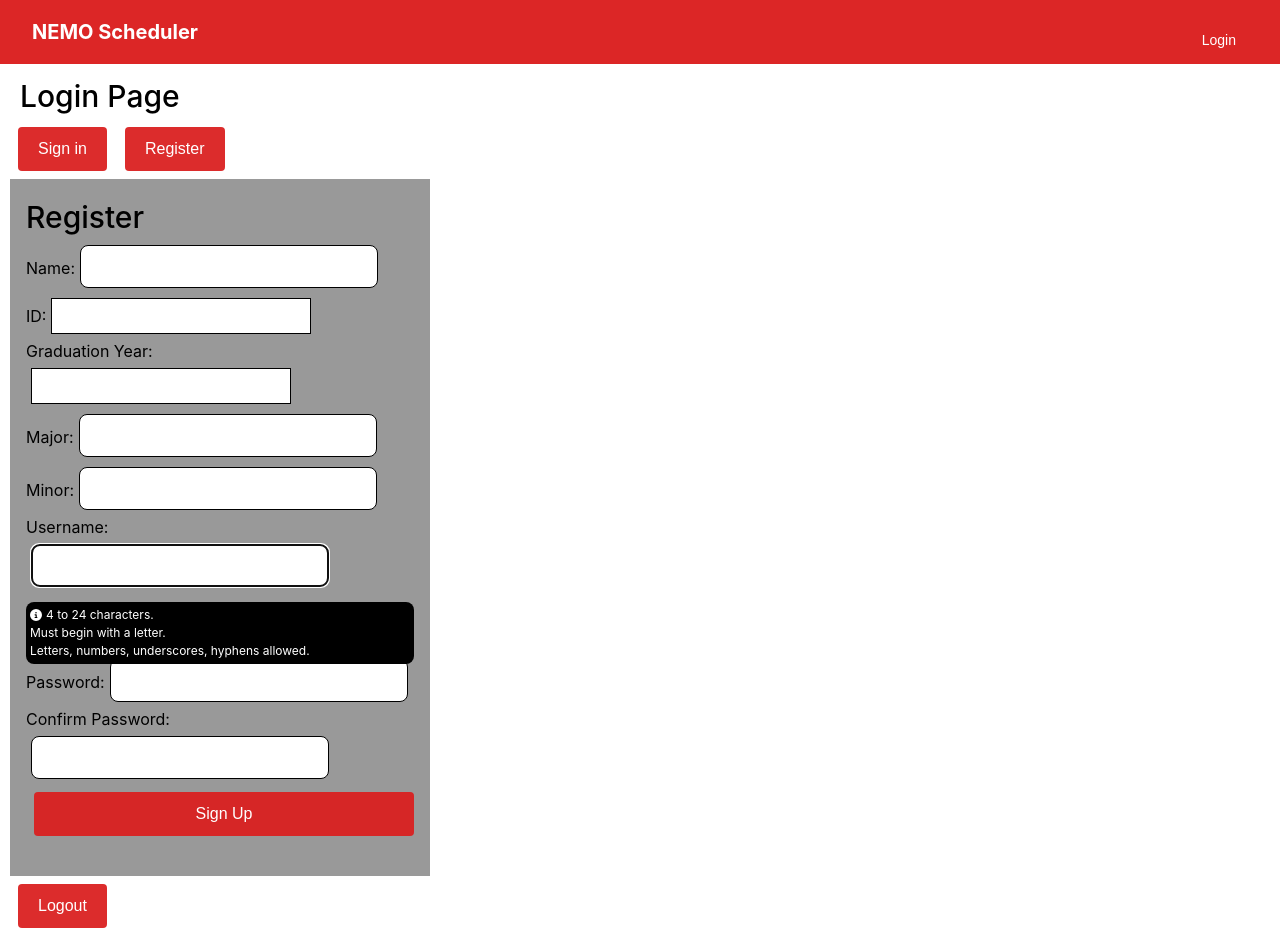
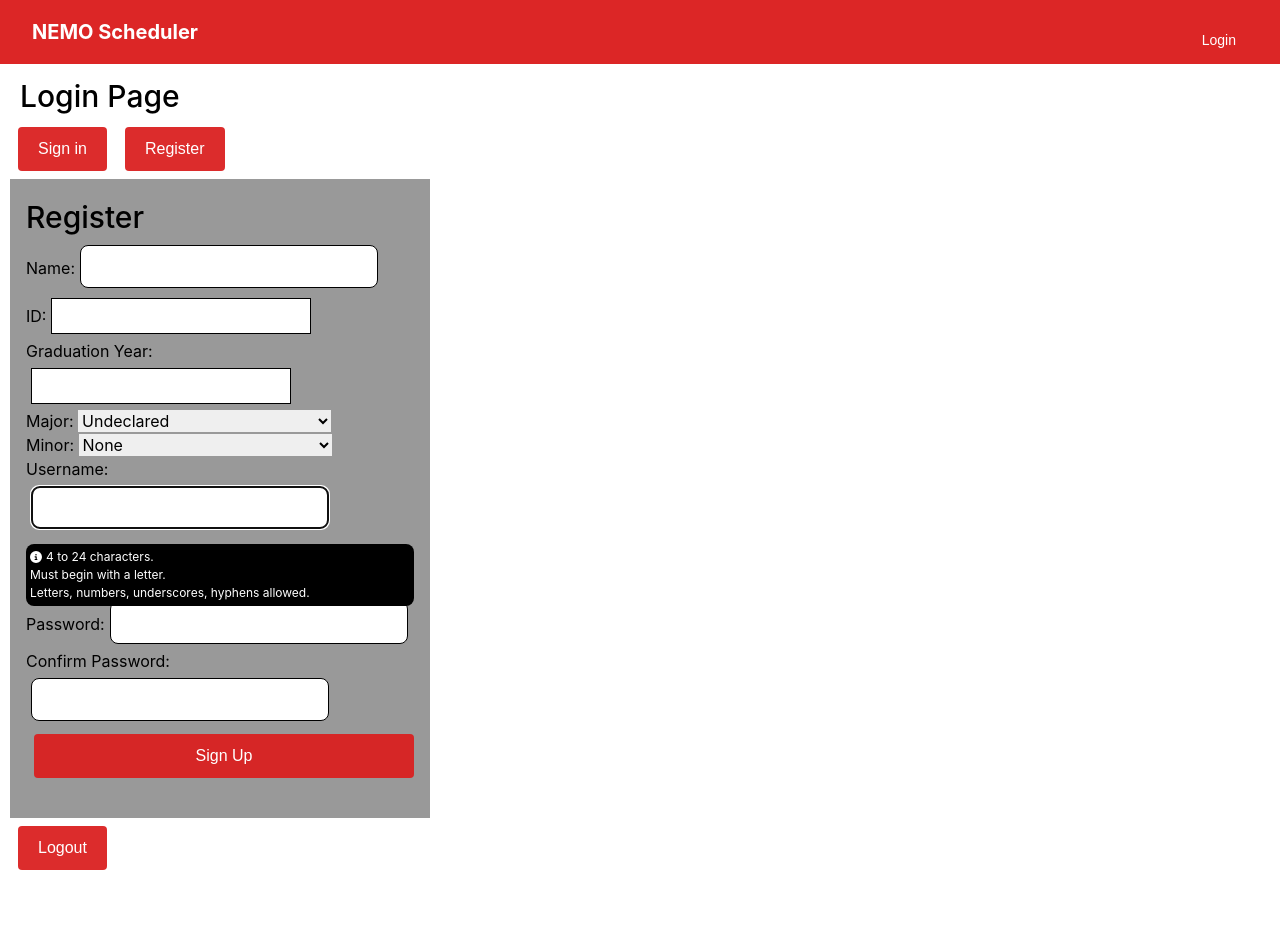
Before and after one commit to nemo-packin/ReactFrontend, a React (Create React App) app: page / in a window 1280 px wide. Both pictures are taken after a click on the button "Register". After the commit the page ends 888 px from the top, so only its background shows below. Built offline with nearby package versions, Linux system fonts and the light colour scheme.

Commit message:
Add majorMinor dropdown to register

```diff
--- a/src/Components/Authentication/Register.js
+++ b/src/Components/Authentication/Register.js
@@ -20,6 +20,9 @@ const Register = () => {
     const [year, setYear] = useState(0)
     const [major, setMajor] = useState('Undeclared')
     const [minor, setMinor] = useState('Undeclared')
+    const majorOptions = ['Undeclared', 'Applied Science & Engineering', 'Biblical and Religious Studies', 'Philosophy', 'Biology', 'Economics', 'Entrepreneurship', 'Management', 'Marketing', 'Chemistry', 'Communication & Visual Arts', 'Computer Science', 'Data Science', 'Education', 'Electrical Engineering', 'Computer Engineering', 'English', 'Theater', 'Exercise Science', 'History', 'Mechanical Engineering', 'Modern Languages', 'Music', 'Nursing', 'Physics', 'Political Science', 'Psychology', 'Social Work', 'Sociology', 'Writing'];
+    const minorOptions = ['None', 'Applied Science & Engineering', 'Biblical and Religious Studies', 'Philosophy', 'Biology', 'Economics', 'Entrepreneurship', 'Management', 'Marketing', 'Chemistry', 'Communication & Visual Arts', 'Computer Science', 'Data Science', 'Education', 'Electrical Engineering', 'Computer Engineering', 'English', 'Theater', 'Exercise Science', 'History', 'Mechanical Engineering', 'Modern Languages', 'Music', 'Nursing', 'Physics', 'Political Science', 'Psychology', 'Social Work', 'Sociology', 'Writing'];
+
 
     // variables for username input field
     const [user, setUser] = useState('');
@@ -151,29 +154,24 @@ const Register = () => {
                         </div>
 
                         <div>
-                            <label htmlFor='major'>
-                                Major:
-                            </label>
-                            <input
-                                className='text-black border-solid border-2 border-grey-light'
-                                type='text'
-                                id='major'
-                                autoComplete='off'
-                                onChange={(e) => setMajor(e.target.value)}
-                            />
+                            <label htmlFor="major">Major: </label>
+                            <select id="major" value={major} onChange={(e) => setMajor(e.target.value)}>
+                            {majorOptions.map((option) => (
+                                <option key={option}>
+                                {option}
+                                </option>
+                            ))}
+                            </select>
                         </div>
-
                         <div>
-                            <label htmlFor='minor'>
-                                Minor:
-                            </label>
-                            <input
-                                className='text-black border-solid border-2 border-grey-light'
-                                type='text'
-                                id='minor'
-                                autoComplete='off'
-                                onChange={(e) => setMinor(e.target.value)}
-                            />
+                            <label htmlFor="minor">Minor: </label>
+                            <select id="minor" value={minor}  onChange={(e) => setMinor(e.target.value)}>
+                            {minorOptions.map((option) => (
+                                <option key={option}>
+                                {option}
+                                </option>
+                            ))}
+                            </select>
                         </div>
 
                         {/* Username */}
```
